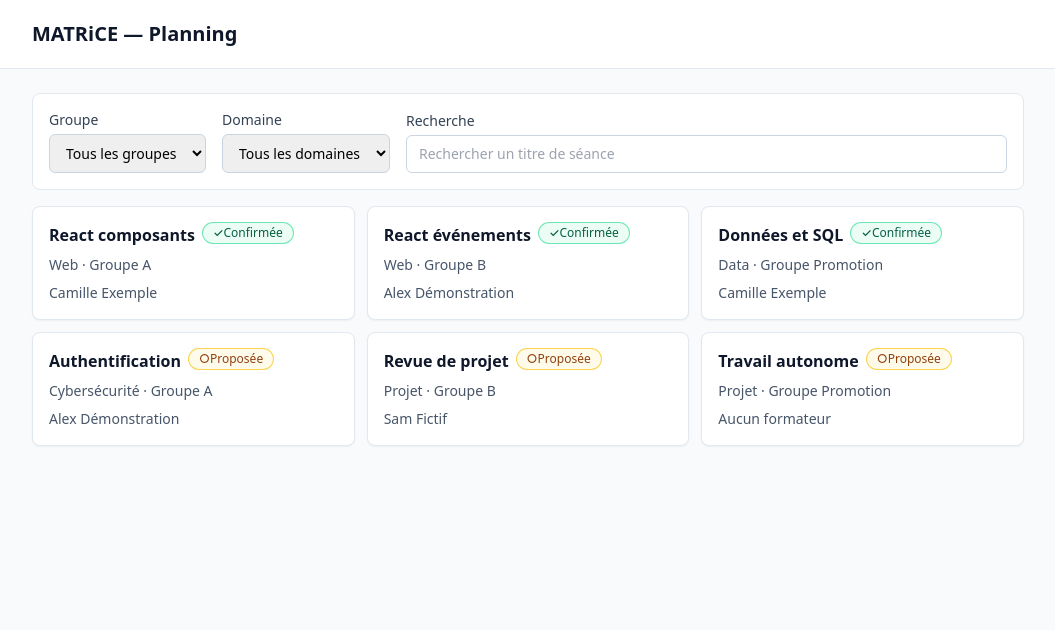
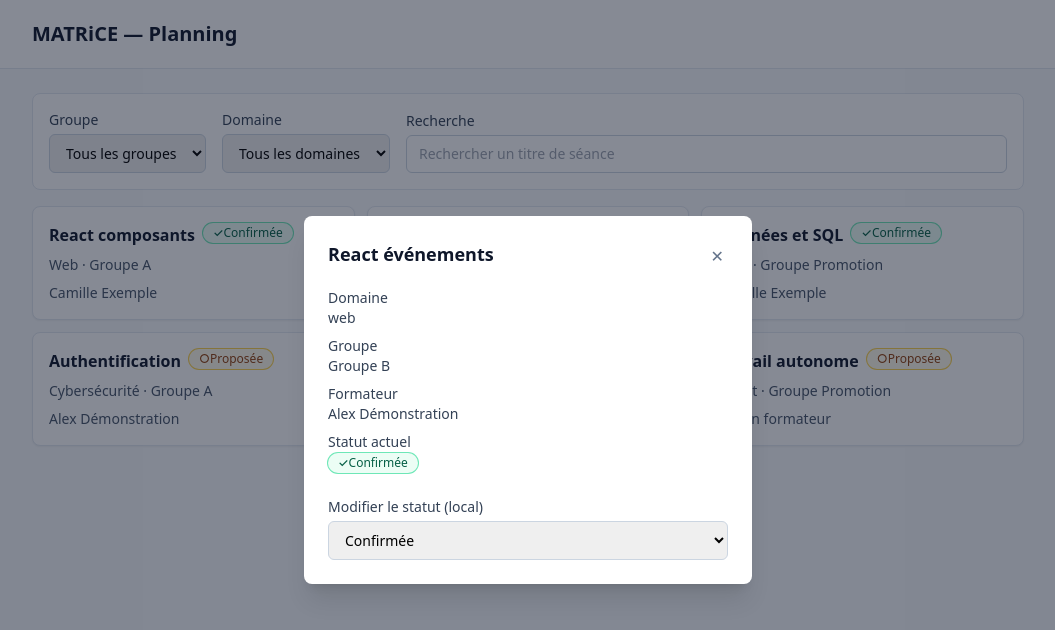
Before and after one commit to NarimenB/Matrice-BoumaoutNarimen, a React (Vite) app: page / in a window 1280 px wide. Both pictures are taken after a click on the button 639 px from the left and 263 px from the top of the page. Shown: the top 630 px of the page, without its empty margins (112-1167 px from the left). Built offline with nearby package versions, Linux system fonts and the light colour scheme.

Commit message:
feat: modale de detail accessible (focus trap, Echap, modification du statut)

```diff
--- a/src/App.jsx
+++ b/src/App.jsx
@@ -2,11 +2,15 @@ import { useState } from "react";
 import { useSessions } from "./hooks/useSessions";
 import { FiltersBar } from "./components/FiltersBar";
 import { SessionList } from "./components/SessionList";
+import { SessionDetail } from "./components/SessionDetail";
 
 export default function App() {
   const [selectedId, setSelectedId] = useState(null);
 
-  const { filters, setFilter, sessions, status, error, retry } = useSessions();
+  const { filters, setFilter, sessions, status, error, retry, updateStatus } =
+    useSessions();
+
+  const selectedSession = sessions.find((s) => s.id === selectedId) ?? null;
 
   return (
     <div className="min-h-screen bg-slate-50">
@@ -27,6 +31,12 @@ export default function App() {
           onOpenDetail={setSelectedId}
         />
       </main>
+
+      <SessionDetail
+        session={selectedSession}
+        onClose={() => setSelectedId(null)}
+        onChangeStatus={updateStatus}
+      />
     </div>
   );
 }
--- /dev/null
+++ b/src/components/SessionDetail.jsx
@@ -0,0 +1,115 @@
+import { useEffect, useRef } from "react";
+import { formateurs } from "../data/sessions";
+import { StatusBadge } from "./StatusBadge";
+
+const FOCUSABLE_SELECTOR =
+  'a[href], button:not([disabled]), textarea, input, select, [tabindex]:not([tabindex="-1"])';
+
+export function SessionDetail({ session, onClose, onChangeStatus }) {
+  const dialogRef = useRef(null);
+  const previousActiveElement = useRef(null);
+
+  useEffect(() => {
+    if (!session) return undefined;
+
+    previousActiveElement.current = document.activeElement;
+    const dialogNode = dialogRef.current;
+    const focusable = dialogNode
+      ? Array.from(dialogNode.querySelectorAll(FOCUSABLE_SELECTOR))
+      : [];
+    focusable[0]?.focus();
+
+    function handleKeyDown(event) {
+      if (event.key === "Escape") {
+        onClose();
+        return;
+      }
+      if (event.key === "Tab" && focusable.length > 0) {
+        const first = focusable[0];
+        const last = focusable[focusable.length - 1];
+        if (event.shiftKey && document.activeElement === first) {
+          event.preventDefault();
+          last.focus();
+        } else if (!event.shiftKey && document.activeElement === last) {
+          event.preventDefault();
+          first.focus();
+        }
+      }
+    }
+
+    document.addEventListener("keydown", handleKeyDown);
+    return () => {
+      document.removeEventListener("keydown", handleKeyDown);
+      previousActiveElement.current?.focus?.();
+    };
+  }, [session, onClose]);
+
+  if (!session) return null;
+    return (
+    <div
+      className="fixed inset-0 z-50 flex items-center justify-center bg-slate-900/50 p-4"
+      onClick={onClose}
+    >
+      <div
+        ref={dialogRef}
+        role="dialog"
+        aria-modal="true"
+        aria-labelledby="session-detail-title"
+        className="w-full max-w-md rounded-lg bg-white p-6 shadow-xl"
+        onClick={(event) => event.stopPropagation()}
+      >
+        <div className="flex items-start justify-between gap-4">
+          <h2 id="session-detail-title" className="text-lg font-semibold text-slate-900">
+            {session.title}
+          </h2>
+          <button
+            type="button"
+            onClick={onClose}
+            aria-label="Fermer le détail de la séance"
+            className="rounded p-1 text-slate-500 hover:bg-slate-100"
+          >
+            ✕
+          </button>
+        </div>
+
+        <dl className="mt-4 space-y-2 text-sm text-slate-700">
+          <div>
+            <dt className="font-medium">Domaine</dt>
+            <dd>{session.domain}</dd>
+          </div>
+          <div>
+            <dt className="font-medium">Groupe</dt>
+            <dd>Groupe {session.group}</dd>
+          </div>
+          <div>
+            <dt className="font-medium">Formateur</dt>
+            <dd>
+              {session.formateurId ? formateurs[session.formateurId] : "Aucun formateur"}
+            </dd>
+          </div>
+          <div>
+            <dt className="font-medium">Statut actuel</dt>
+            <dd>
+              <StatusBadge status={session.status} />
+            </dd>
+          </div>
+        </dl>
+
+        <div className="mt-6 flex flex-col gap-1">
+          <label htmlFor="detail-status" className="text-sm font-medium text-slate-700">
+            Modifier le statut (local)
+          </label>
+          <select
+            id="detail-status"
+            className="rounded-md border border-slate-300 px-3 py-2 text-sm"
+            value={session.status}
+            onChange={(event) => onChangeStatus(session.id, event.target.value)}
+          >
+            <option value="proposed">Proposée</option>
+            <option value="confirmed">Confirmée</option>
+          </select>
+        </div>
+      </div>
+    </div>
+  );
+}
```
